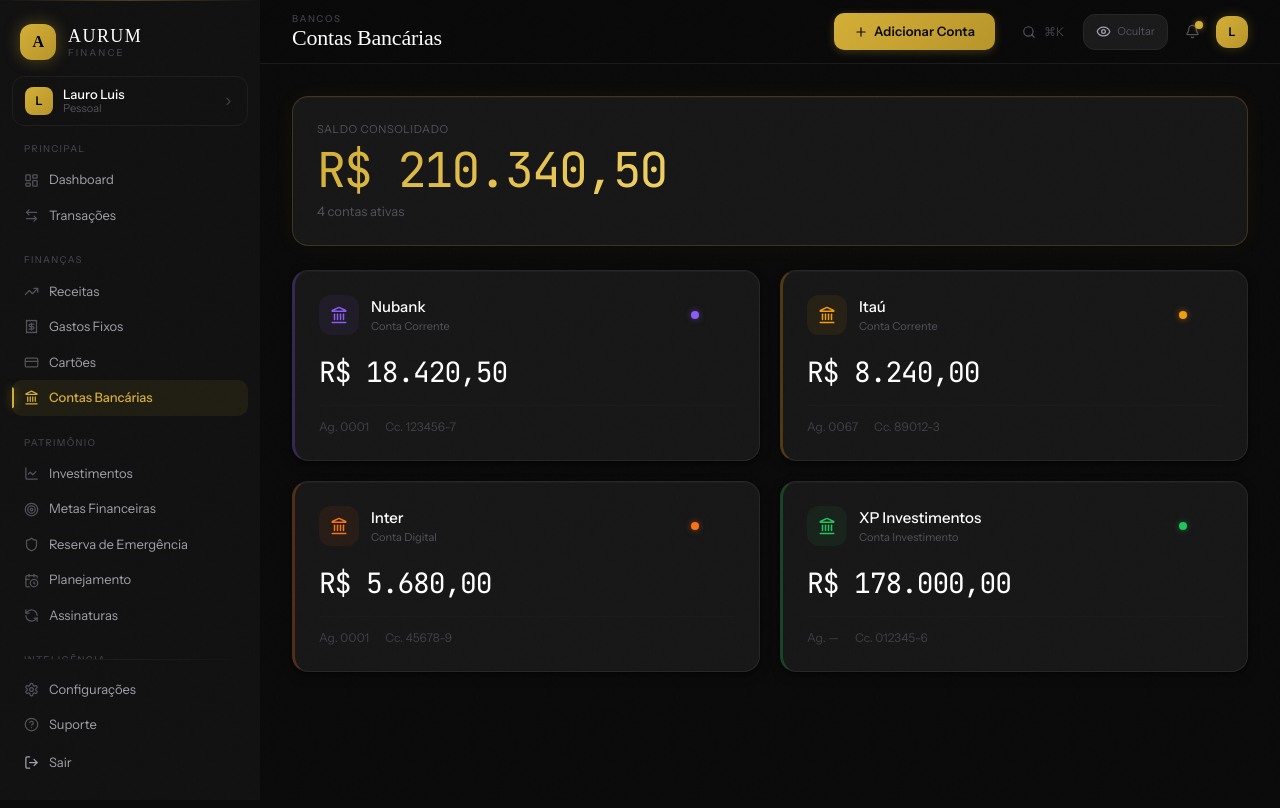
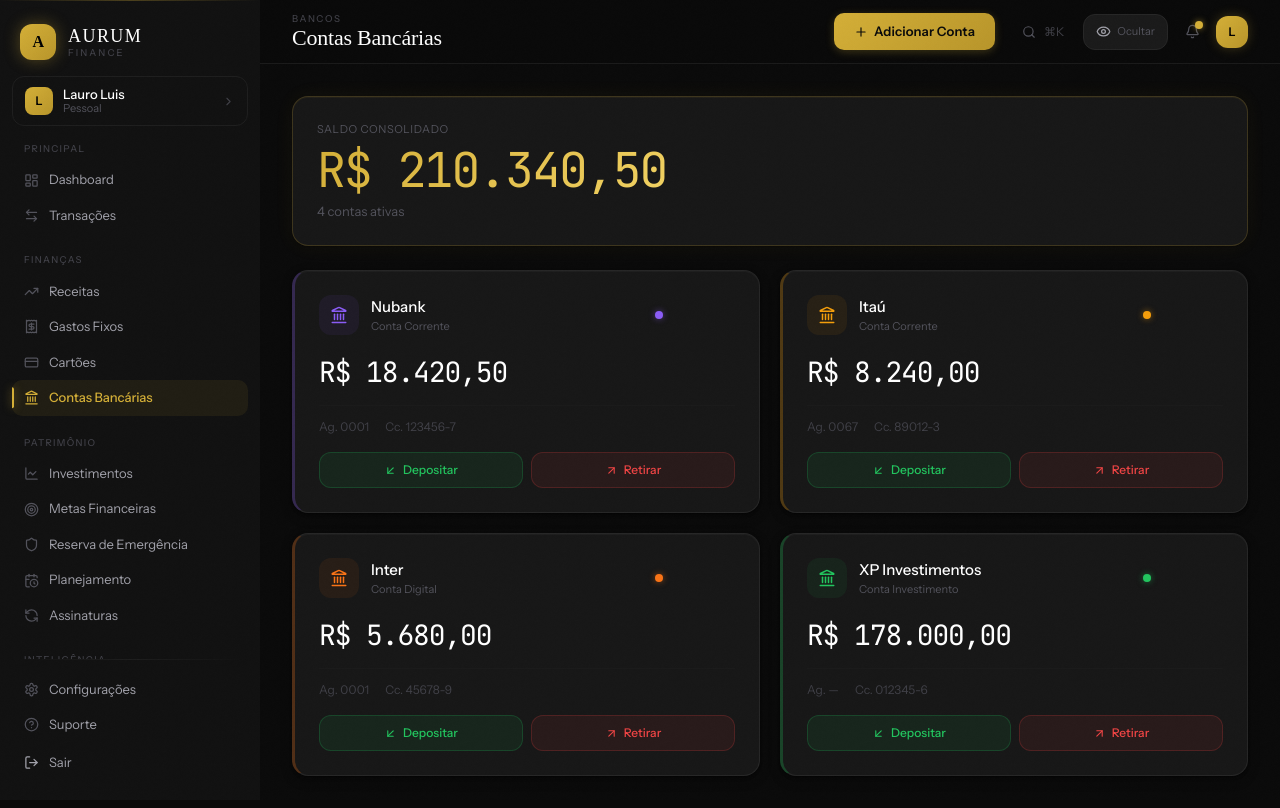
Before and after one commit to lauro2016luis-oss/aurum-finance, a Next.js app: page /contas in a window 1280 px wide. Built offline with nearby package versions, Linux system fonts and the light colour scheme; a web font is replaced by a local one.

Commit message:
feat: depositar/retirar/ajustar saldo nas contas bancárias

```diff
--- a/src/app/(app)/contas/page.tsx
+++ b/src/app/(app)/contas/page.tsx
@@ -1,8 +1,8 @@
 "use client";
 
-import { motion } from "framer-motion";
+import { motion, AnimatePresence } from "framer-motion";
 import { useState } from "react";
-import { Landmark, Plus, Trash2 } from "lucide-react";
+import { Landmark, Plus, Trash2, ArrowDownLeft, ArrowUpRight, Pencil } from "lucide-react";
 import { Header } from "@/components/layout/Header";
 import { Modal } from "@/components/shared/Modal";
 import { useData } from "@/lib/data-store";
@@ -15,10 +15,15 @@
 const ACCOUNT_TYPES = ["Conta Corrente","Conta Poupança","Conta Digital","Conta Investimento","Conta Salário"];
 const BANKS = ["Nubank","Itaú","Inter","XP Investimentos","Bradesco","BTG","C6 Bank","Warren","ModalMais"];
 
+type MovModal = { id: string; bank: string; balance: number; mode: "deposit" | "withdraw" | "edit" };
+
 export default function ContasPage() {
-  const { bankAccounts, addBankAccount, deleteBankAccount } = useData();
-  const [showModal, setShowModal] = useState(false);
+  const { bankAccounts, addBankAccount, updateBankAccount, deleteBankAccount } = useData();
+  const [showAdd, setShowAdd] = useState(false);
+  const [movModal, setMovModal] = useState<MovModal | null>(null);
   const [form, setForm] = useState({ bank:"Nubank", type:"Conta Corrente", balance:"", agency:"0001", account:"" });
+  const [movValue, setMovValue] = useState("");
+  const [newBalance, setNewBalance] = useState("");
 
   const total = bankAccounts.reduce((s,a) => s + a.balance, 0);
 
@@ -31,13 +36,35 @@
       color: BANK_COLORS[form.bank] || "#D4AF37",
     });
     setForm({ bank:"Nubank", type:"Conta Corrente", balance:"", agency:"0001", account:"" });
-    setShowModal(false);
+    setShowAdd(false);
+  };
+
+  const handleMovimento = () => {
+    if (!movModal) return;
+    if (movModal.mode === "edit") {
+      const v = parseFloat(newBalance.replace(",","."));
+      if (!isNaN(v)) updateBankAccount(movModal.id, { balance: v });
+    } else {
+      const v = parseFloat(movValue.replace(",","."));
+      if (isNaN(v) || v <= 0) return;
+      const delta = movModal.mode === "deposit" ? v : -v;
+      updateBankAccount(movModal.id, { balance: Math.max(0, movModal.balance + delta) });
+    }
+    setMovModal(null);
+    setMovValue("");
+    setNewBalance("");
+  };
+
+  const openMov = (id: string, bank: string, balance: number, mode: MovModal["mode"]) => {
+    setMovModal({ id, bank, balance, mode });
+    setMovValue("");
+    setNewBalance(balance.toFixed(2).replace(".",","));
   };
 
   return (
     <div className="flex flex-col min-h-full">
       <Header title="Contas Bancárias" subtitle="Bancos">
-        <button onClick={() => setShowModal(true)} className="btn-gold flex items-center gap-1.5 text-[12.5px] py-2 px-4">
+        <button onClick={() => setShowAdd(true)} className="btn-gold flex items-center gap-1.5 text-[12.5px] py-2 px-4">
           <Plus size={14} /> Adicionar Conta
         </button>
       </Header>
@@ -45,18 +72,24 @@
       <motion.div className="flex-1 p-4 sm:p-6 lg:p-8 space-y-4 sm:space-y-6 overflow-y-auto"
         initial={{ opacity:0,y:12 }} animate={{ opacity:1,y:0 }} transition={{ duration:0.4 }}>
 
+        {/* Saldo consolidado */}
         <div className="card-gold p-6">
           <p className="text-[11px] text-[#52525B] uppercase tracking-wider mb-2">Saldo Consolidado</p>
           <p className="metric-value text-[40px] sm:text-[48px] text-gold-gradient font-light leading-none">{formatCurrency(total)}</p>
           <p className="text-[13px] text-[#52525B] mt-2">{bankAccounts.length} contas ativas</p>
         </div>
 
+        {/* Cards das contas */}
         <div className="grid grid-cols-1 sm:grid-cols-2 gap-4 sm:gap-5">
+          <AnimatePresence>
             {bankAccounts.map((account, i) => {
               const color = BANK_COLORS[account.bank] || "#D4AF37";
               return (
                 <motion.div key={account.id} initial={{ opacity:0,y:20 }} animate={{ opacity:1,y:0 }}
-                transition={{ delay:i*0.08 }} className="card-premium p-6 group" style={{ borderLeft:`3px solid ${color}40` }}>
+                  exit={{ opacity:0,scale:0.95 }} transition={{ delay:i*0.06 }}
+                  className="card-premium p-6 group" style={{ borderLeft:`3px solid ${color}40` }}>
+
+                  {/* Header do card */}
                   <div className="flex items-center justify-between mb-4">
                     <div className="flex items-center gap-3">
                       <div className="w-10 h-10 rounded-xl flex items-center justify-center" style={{ background:`${color}12` }}>
@@ -67,26 +100,52 @@
                         <p className="text-[11px] text-[#52525B]">{account.type}</p>
                       </div>
                     </div>
-                  <div className="flex items-center gap-2">
-                    <div className="w-2 h-2 rounded-full" style={{ background:color, boxShadow:`0 0 6px ${color}80` }} />
+                    <div className="flex items-center gap-1.5">
+                      <div className="w-2 h-2 rounded-full mr-1" style={{ background:color, boxShadow:`0 0 6px ${color}80` }} />
+                      {/* Editar saldo */}
+                      <button onClick={() => openMov(account.id, account.bank, account.balance, "edit")}
+                        className="opacity-0 group-hover:opacity-100 w-7 h-7 flex items-center justify-center rounded-lg hover:bg-[#1A1A1A] text-[#52525B] hover:text-[#D4AF37] transition-all">
+                        <Pencil size={12} />
+                      </button>
+                      {/* Deletar */}
                       <button onClick={() => deleteBankAccount(account.id)}
-                      className="opacity-0 group-hover:opacity-100 w-7 h-7 flex items-center justify-center rounded-lg hover:bg-error/10 text-[#3F3F46] hover:text-error transition-all">
+                        className="opacity-0 group-hover:opacity-100 w-7 h-7 flex items-center justify-center rounded-lg hover:bg-red-500/10 text-[#3F3F46] hover:text-red-400 transition-all">
                         <Trash2 size={13} />
                       </button>
                     </div>
                   </div>
+
+                  {/* Saldo */}
                   <p className="metric-value text-[28px] font-light text-white mb-1">{formatCurrency(account.balance)}</p>
+
+                  {/* Ag / Cc */}
                   <div className="flex gap-4 text-[12px] text-[#3F3F46] mt-3 pt-3 border-t border-[#1A1A1A]">
                     <span>Ag. {account.agency}</span>
                     <span>Cc. {account.account}</span>
                   </div>
+
+                  {/* Botões depósito / saque */}
+                  <div className="flex gap-2 mt-4">
+                    <button onClick={() => openMov(account.id, account.bank, account.balance, "deposit")}
+                      className="flex-1 flex items-center justify-center gap-1.5 py-2 rounded-xl text-[12px] font-medium transition-all"
+                      style={{ background:"rgba(34,197,94,0.08)", border:"1px solid rgba(34,197,94,0.2)", color:"#22C55E" }}>
+                      <ArrowDownLeft size={13} /> Depositar
+                    </button>
+                    <button onClick={() => openMov(account.id, account.bank, account.balance, "withdraw")}
+                      className="flex-1 flex items-center justify-center gap-1.5 py-2 rounded-xl text-[12px] font-medium transition-all"
+                      style={{ background:"rgba(239,68,68,0.08)", border:"1px solid rgba(239,68,68,0.2)", color:"#EF4444" }}>
+                      <ArrowUpRight size={13} /> Retirar
+                    </button>
+                  </div>
                 </motion.div>
               );
             })}
+          </AnimatePresence>
         </div>
       </motion.div>
 
-      <Modal open={showModal} onClose={() => setShowModal(false)} title="Adicionar Conta" subtitle="Nova conta bancária"
+      {/* Modal — Adicionar Conta */}
+      <Modal open={showAdd} onClose={() => setShowAdd(false)} title="Adicionar Conta" subtitle="Nova conta bancária"
         icon={<Landmark size={14} className="text-gold" />}>
         <div className="space-y-4">
           <div className="grid grid-cols-2 gap-3">
@@ -118,8 +177,68 @@
             </div>
           </div>
           <div className="flex gap-3 pt-1">
-            <button onClick={() => setShowModal(false)} className="btn-ghost flex-1 py-2.5 text-[13px]">Cancelar</button>
+            <button onClick={() => setShowAdd(false)} className="btn-ghost flex-1 py-2.5 text-[13px]">Cancelar</button>
             <button onClick={handleAdd} className="btn-gold flex-1 py-2.5 text-[13px]">Adicionar Conta</button>
+          </div>
+        </div>
+      </Modal>
+
+      {/* Modal — Depósito / Retirada / Editar saldo */}
+      <Modal
+        open={!!movModal}
+        onClose={() => { setMovModal(null); setMovValue(""); setNewBalance(""); }}
+        title={
+          movModal?.mode === "deposit" ? "Depositar" :
+          movModal?.mode === "withdraw" ? "Retirar" : "Ajustar Saldo"
+        }
+        subtitle={movModal?.bank ?? ""}
+        icon={
+          movModal?.mode === "deposit" ? <ArrowDownLeft size={14} className="text-green-400" /> :
+          movModal?.mode === "withdraw" ? <ArrowUpRight size={14} className="text-red-400" /> :
+          <Pencil size={14} className="text-gold" />
+        }
+      >
+        <div className="space-y-4">
+          {movModal && (
+            <div className="p-3 rounded-xl text-[13px] text-center" style={{ background:"rgba(212,175,55,0.06)", border:"1px solid rgba(212,175,55,0.1)" }}>
+              <span className="text-[#52525B]">Saldo atual: </span>
+              <span className="text-[#D4AF37] font-medium">{formatCurrency(movModal.balance)}</span>
+            </div>
+          )}
+
+          {movModal?.mode === "edit" ? (
+            <div>
+              <label className="label-xs mb-1.5 block">Novo saldo (R$)</label>
+              <input className="input-premium w-full" placeholder="0,00" value={newBalance}
+                onChange={e => setNewBalance(e.target.value)} autoFocus />
+            </div>
+          ) : (
+            <div>
+              <label className="label-xs mb-1.5 block">
+                {movModal?.mode === "deposit" ? "Valor a depositar (R$)" : "Valor a retirar (R$)"}
+              </label>
+              <input className="input-premium w-full" placeholder="0,00" value={movValue}
+                onChange={e => setMovValue(e.target.value)} autoFocus />
+            </div>
+          )}
+
+          <div className="flex gap-3 pt-1">
+            <button onClick={() => { setMovModal(null); setMovValue(""); setNewBalance(""); }}
+              className="btn-ghost flex-1 py-2.5 text-[13px]">Cancelar</button>
+            <button onClick={handleMovimento}
+              className="flex-1 py-2.5 rounded-xl text-[13px] font-medium transition-all"
+              style={{
+                background: movModal?.mode === "deposit" ? "rgba(34,197,94,0.15)" :
+                            movModal?.mode === "withdraw" ? "rgba(239,68,68,0.15)" :
+                            "linear-gradient(135deg,#D4AF37,#B8952A)",
+                border: movModal?.mode === "deposit" ? "1px solid rgba(34,197,94,0.3)" :
+                        movModal?.mode === "withdraw" ? "1px solid rgba(239,68,68,0.3)" : "none",
+                color: movModal?.mode === "deposit" ? "#22C55E" :
+                       movModal?.mode === "withdraw" ? "#EF4444" : "#0A0A0A",
+              }}>
+              {movModal?.mode === "deposit" ? "Confirmar Depósito" :
+               movModal?.mode === "withdraw" ? "Confirmar Retirada" : "Salvar Saldo"}
+            </button>
           </div>
         </div>
       </Modal>
--- a/src/lib/data-store.tsx
+++ b/src/lib/data-store.tsx
@@ -65,6 +65,7 @@
 
   bankAccounts: BankAccount[];
   addBankAccount: (a: Omit<BankAccount, "id">) => void;
+  updateBankAccount: (id: string, data: Partial<BankAccount>) => void;
   deleteBankAccount: (id: string) => void;
 
   creditCards: CreditCard[];
@@ -120,6 +121,7 @@
 
   // Bank accounts
   const addBankAccount    = useCallback((a: Omit<BankAccount,"id">) => setBA(prev => [...prev, { ...a, id: uid() }]), []);
+  const updateBankAccount = useCallback((id: string, data: Partial<BankAccount>) => setBA(prev => prev.map(a => a.id === id ? { ...a, ...data } : a)), []);
   const deleteBankAccount = useCallback((id: string) => setBA(prev => prev.filter(a => a.id !== id)), []);
 
   // Credit cards
@@ -147,7 +149,7 @@
       transactions, addTransaction, deleteTransaction,
       fixedExpenses, addFixedExpense, updateFixedExpense, deleteFixedExpense, toggleFixedExpenseStatus,
       investments, addInvestment, deleteInvestment,
-      bankAccounts, addBankAccount, deleteBankAccount,
+      bankAccounts, addBankAccount, updateBankAccount, deleteBankAccount,
       creditCards, addCreditCard, deleteCreditCard,
       financialGoals, addGoal, addGoalContribution, deleteGoal,
       subscriptions, addSubscription, toggleSubscription, deleteSubscription,
```
Lines whose indentation alone changed are shown as unchanged.
